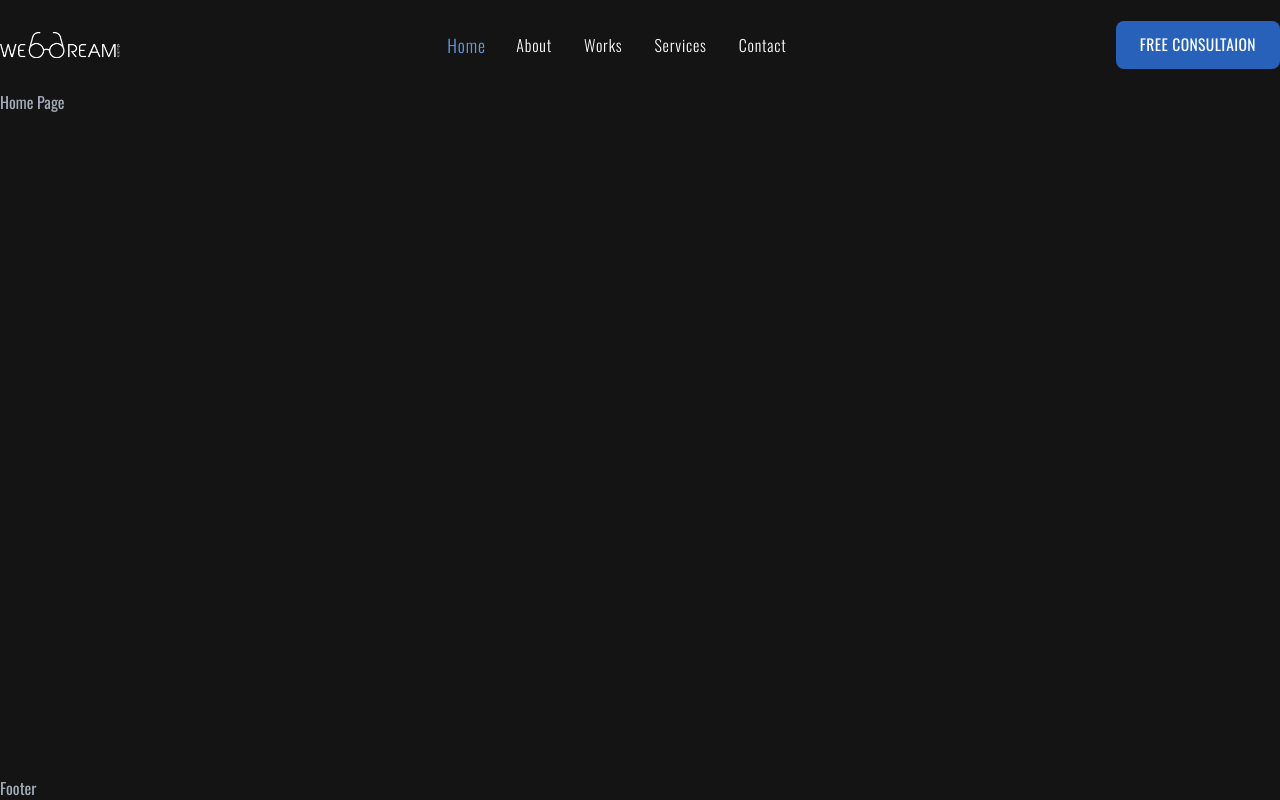
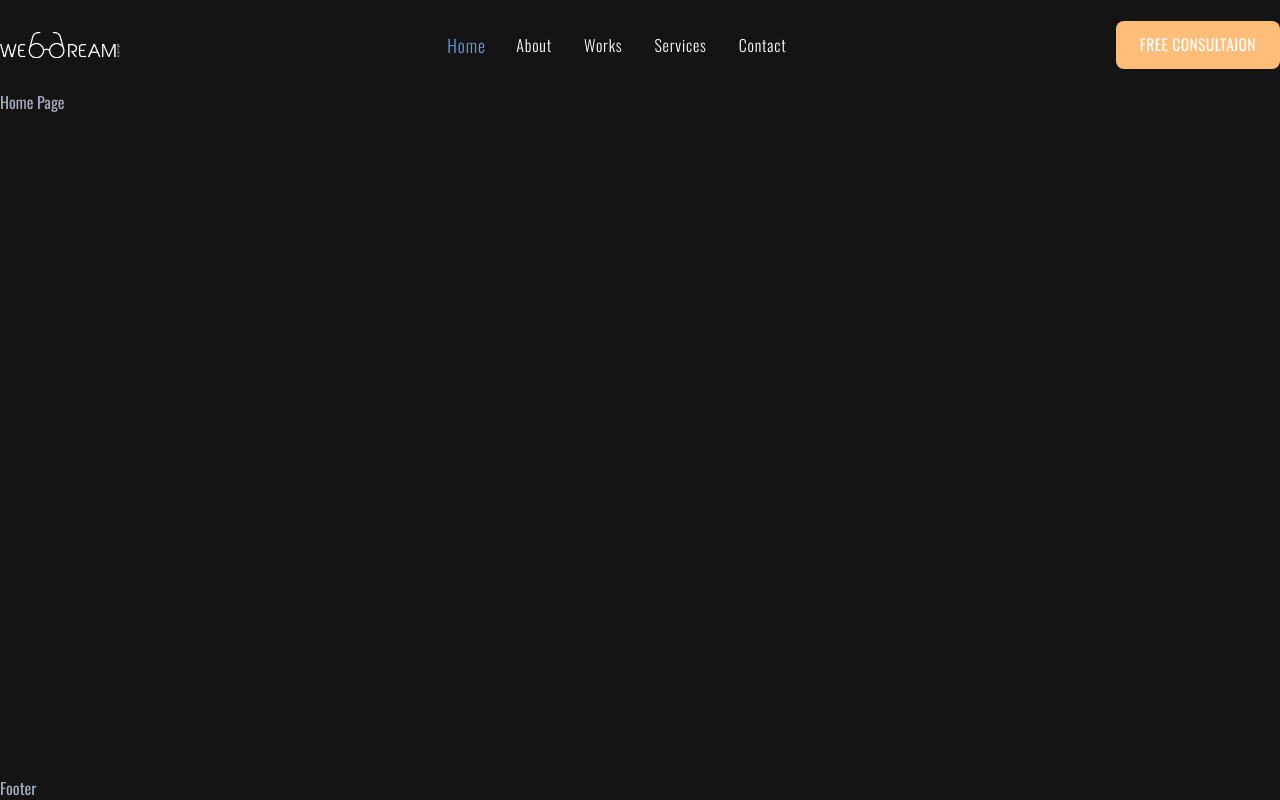
Before and after one commit to hamid19471/webdream, a Next.js app: page / in a window 1280 px wide. Built offline with nearby package versions, Linux system fonts and the light colour scheme.

Commit message:
Update: change primary color

```diff
--- a/tailwind.config.ts
+++ b/tailwind.config.ts
@@ -2,7 +2,8 @@ import type { Config } from "tailwindcss";
 
 export const colors: Record<string, string> = {
   current: "currentColor",
-  primary: "#2761BA",
+  // primary: "#2761BA",
+  primary: "#FFBD7A",
   secondary: "#6699E7",
   white: "#FFFFFF",
   black: "#000000",
@@ -29,6 +30,16 @@ const config: Config = {
   theme: {
     colors: colors,
     extend: {
+      animation: {
+        "border-beam": "border-beam calc(var(--duration)*1s) infinite linear",
+      },
+      keyframes: {
+        "border-beam": {
+          "100%": {
+            "offset-distance": "100%",
+          },
+        },
+      },
       container: {
         center: true,
       },
@@ -36,9 +47,7 @@ const config: Config = {
         wd: "1440px",
       },
       backgroundImage: {
-        "gradient-radial": "radial-gradient(var(--tw-gradient-stops))",
-        "gradient-conic":
-          "conic-gradient(from 180deg at 50% 50%, var(--tw-gradient-stops))",
+        "home-image": "url('/images/home.webp')",
       },
     },
   },
```
